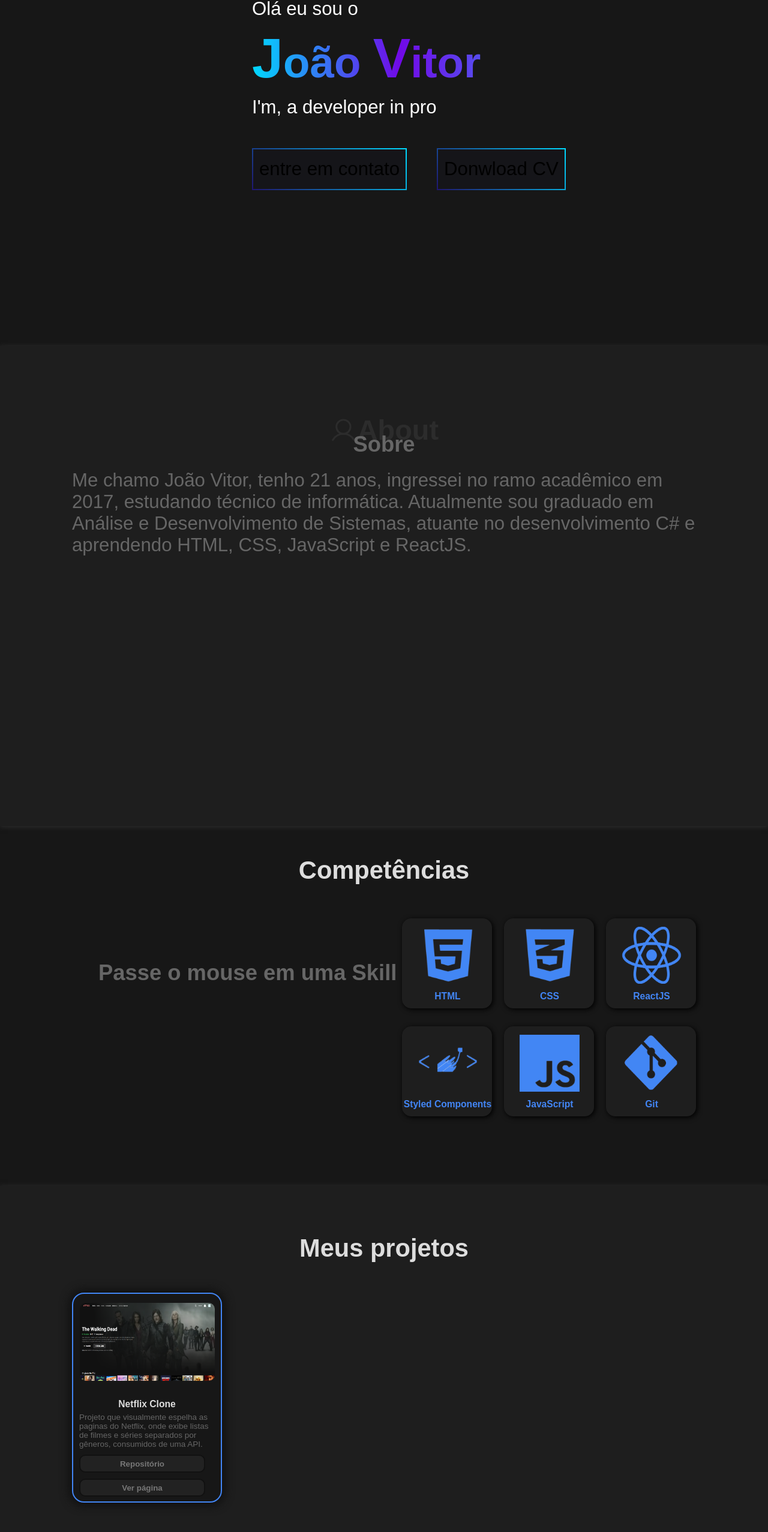
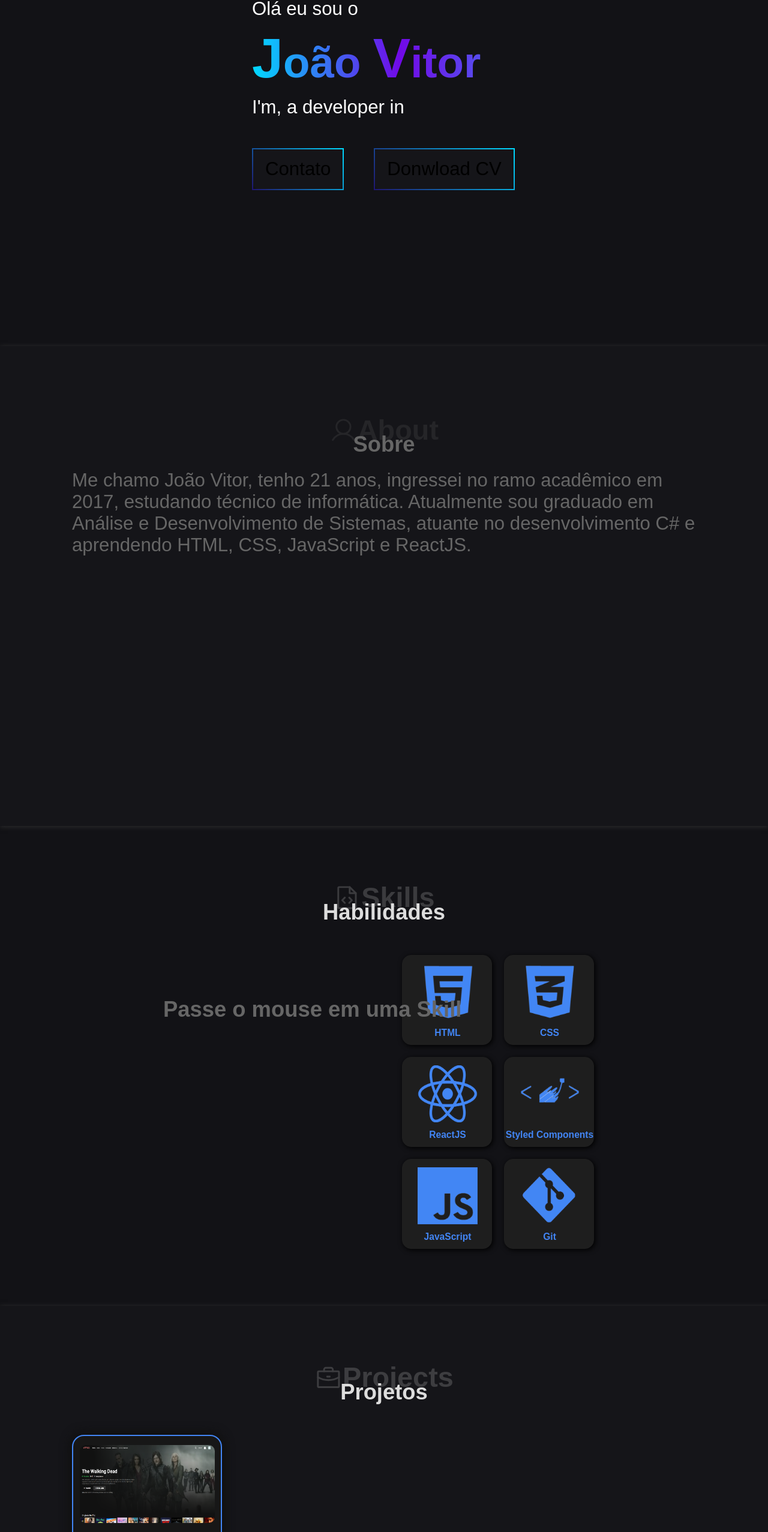
Before and after one commit to JoaoBibito/jb-portfolio, a React (Create React App) app: page /#/ in a window 1280 px wide. Shown: the part 223-2777 px from the top of the page at 60% size. Built offline with nearby package versions, Linux system fonts and the light colour scheme.

Commit message:
New colors and design

```diff
--- a/src/GlobalStyle.js
+++ b/src/GlobalStyle.js
@@ -1,4 +1,4 @@
-import {createGlobalStyle} from 'styled-components';
+import {createGlobalStyle} from "styled-components";
 
 export default createGlobalStyle`
 *{
@@ -26,7 +26,7 @@ export default createGlobalStyle`
     }
  }
  body {
-    background-color: #171717;
+    background-color: #121216;
 }
 
 body a {
--- a/src/pages/index/index.jsx
+++ b/src/pages/index/index.jsx
@@ -2,7 +2,7 @@ import React, {useEffect, useState} from "react";
 import Typcal from "react-typical";
 import * as S from "./style";
 import ScrollReveal from "scrollreveal";
-import {DownloadSimple, User} from "phosphor-react";
+import {DownloadSimple, User, Briefcase, FileCode, Phone} from "phosphor-react";
 import {HashLink as Link} from "react-router-hash-link";
 import reactjsImg from "../../assets/reactjs.png";
 import htmlImg from "../../assets/html5.png";
@@ -17,9 +17,7 @@ function Header() {
 
   return (
     <S.Header>
-      <S.Name>
-        <a hrfe="/">{nameHeader}</a>
-      </S.Name>
+      <S.Name>{nameHeader} </S.Name>
       <S.HeaderTopics>
         <ul>
           <span>
@@ -61,7 +59,7 @@ function Home() {
   }, []);
 
   return (
-    <S.Home>
+    <S.Home id="home">
       <S.divHome>
         <S.TextHome>
           <S.SpanHome className="d-400">Olá eu sou o</S.SpanHome>
@@ -81,7 +79,7 @@ function Home() {
             className="d-200"
           />
           <>
-            <S.buttonHome>entre em contato</S.buttonHome>
+            <S.buttonHome>Contato</S.buttonHome>
             <S.buttonHome>Donwload CV</S.buttonHome>
           </>
         </S.TextHome>
@@ -185,7 +183,14 @@ function MySkills() {
   return (
     <S.MySkills id="mySkills">
       <S.divMySkills>
-        <S.MySkillsTitle className="d-200">Competências</S.MySkillsTitle>
+        <S.MySkillsTitle className="d-200">
+          <S.Title>
+            Habilidades
+            <span>
+              <FileCode /> Skills
+            </span>
+          </S.Title>
+        </S.MySkillsTitle>
         <S.divDescription className="d-300">
           <S.descriptionTitle>
             {selectedSkill === ""
@@ -220,7 +225,14 @@ function MyProjects() {
   return (
     <S.MyProjects id="myProjects">
       <S.divMyProjects>
-        <S.MyProjectsTitle>Meus projetos</S.MyProjectsTitle>
+        <S.MyProjectsTitle>
+          <S.Title>
+            Projetos
+            <span>
+              <Briefcase /> Projects
+            </span>
+          </S.Title>
+        </S.MyProjectsTitle>
         <S.CardProject>
           <S.MyProjectImg>
             <img src={netflixImg} />
@@ -257,7 +269,14 @@ function Contact() {
   return (
     <S.Contact>
       <S.divContact>
-        <S.ContactTitle>Contato</S.ContactTitle>
+        <S.ContactTitle>
+          <S.Title>
+            Contato
+            <span>
+              <Phone /> Contact
+            </span>
+          </S.Title>
+        </S.ContactTitle>
         <S.FormContact>
           <S.formInput placeholder="Seu nome" />
           <S.formInput placeholder="Seu e-mail" />
@@ -270,6 +289,22 @@ function Contact() {
               alignContent: "start",
             }}
           />
+          <S.buttonHome
+            style={{
+              height: "40px",
+              fontSize: "1.5rem",
+            }}
+          >
+            Limpar
+          </S.buttonHome>
+          <S.buttonHome
+            style={{
+              height: "40px",
+              fontSize: "1.5rem",
+            }}
+          >
+            Enviar
+          </S.buttonHome>
         </S.FormContact>
       </S.divContact>
     </S.Contact>
--- a/src/pages/index/style.js
+++ b/src/pages/index/style.js
@@ -54,7 +54,7 @@ export const Header = styled.header`
   display: flex;
   width: 100%;
   height: 75px;
-  background-color: #1b1b1b;
+  background-color: #151519;
   padding: 0px 75px;
   align-items: center;
   box-shadow: 0px 1px 5px #252525;
@@ -92,6 +92,7 @@ export const HeaderTopics = styled.ul`
 //------------- HOME
 export const Home = styled.article`
   height: 800px;
+  text-decoration: none;
   width: 100%;
   padding: 80px 120px;
   box-shadow: 0px 1px 5px #252525;
@@ -145,12 +146,11 @@ export const buttonHome = styled.button`
   font-size: 3rem;
   cursor: pointer;
   background-color: #151519;
-  padding: 10px;
   border-image: linear-gradient(225deg, #00d9ff 0%, #1f1670 100%) 1;
   margin-right: 50px;
   :hover {
     border-image: linear-gradient(225deg, #1f1670 0%, #00d9ff 100%) 1;
-    transition: all 500ms ease-in-out;
+    /* transition: all 500ms ease-in-out; */
     transform: scale(1.02);
   }
 `;
@@ -159,7 +159,7 @@ export const buttonHome = styled.button`
 export const AboutMe = styled.article`
   height: 800px;
   padding: 80px 120px;
-  background-color: #1e1e1e;
+  background-color: #151519;
   box-shadow: 0px 1px 8px #2f2f2f;
 `;
 
@@ -185,9 +185,9 @@ export const textAboutMe = styled.div`
 // ------------- MY SKILLS
 export const MySkills = styled.article`
   width: 100%;
-  height: 600px;
+  height: 800px;
   display: flex;
-  padding-top: 50px;
+  padding: 80px 120px; ;
 `;
 
 export const divMySkills = styled.div`
@@ -279,11 +279,11 @@ export const CardTitle = styled.h3`
 
 //------------- My Projects
 export const MyProjects = styled.article`
-  height: 600px;
+  height: 800px;
   width: 100%;
   padding: 80px 120px;
   box-shadow: 0px 1px 5px #252525;
-  background-color: #1e1e1e;
+  background-color: #151519;
   box-shadow: 0px 1px 8px #2f2f2f;
 `;
 
@@ -354,7 +354,6 @@ export const MyProjectImg = styled.div`
 
 export const MyProjectTitle = styled.h1`
   width: 100%;
-  padding-top: 15px;
   text-align: center;
   color: #ddd;
 `;
@@ -369,17 +368,28 @@ export const descriptionProject = styled.div`
 
 export const Contact = styled.article`
   width: 100%;
-  height: 600px;
+  height: 800px;
   display: flex;
-  padding-top: 50px;
+  padding: 80px 120px;
 `;
 
-export const divContact = styled.div`
-  width: 90%;
-  height: 460px;
+export const divContact = styled.form`
+  position: relative;
+  background: #151519;
+  width: 45%;
+  border-radius: 30px;
+  height: 600px;
   margin-left: auto;
   margin-right: auto;
-  border: 1px solid red;
+  ::before {
+    content: "";
+    inset: 0;
+    position: absolute;
+    z-index: -1;
+    background: linear-gradient(225deg, #00d9ff 0%, #1f1670 100%);
+    margin: -2px;
+    border-radius: 30px;
+  }
 `;
 
 export const ContactTitle = styled.h1`
@@ -389,27 +399,25 @@ export const ContactTitle = styled.h1`
   color: #ddd;
 `;
 
-export const FormContact = styled.form`
-  border: 1px blue solid;
-  height: 350px;
-  width: 450px;
+export const FormContact = styled.div`
+  height: 450px;
+  width: 500px;
+  padding-left: 50px;
   margin-left: auto;
   margin-right: auto;
   margin-top: 20px;
 `;
 
 export const formInput = styled.input`
-  height: 20px;
-  width: 300px;
-  margin-left: 100px;
-  margin-right: auto;
+  height: 35px;
+  width: 400px;
   margin-top: 20px;
-  background-color: #777;
+  background-color: #333;
   border-radius: 5px;
   padding: 10px;
   font-size: 1.5rem;
   border: 1px solid #aaa;
   ::placeholder {
-    color: #111;
+    color: lightgray;
   }
 `;
```
